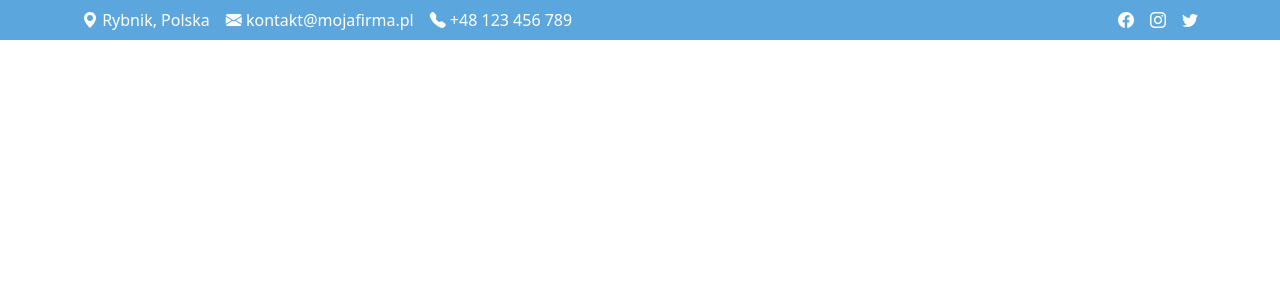
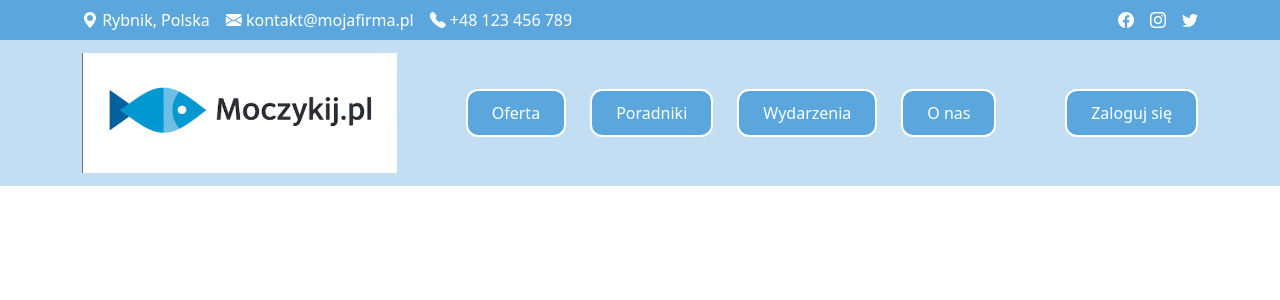
Before and after one commit to CichyFlashy/FishingStore, a PHP site: page / in a window 1280 px wide. Shown: the top 300 px of the page. Run offline with PHP 8.4, Linux system fonts and the light colour scheme.

Commit message:
feat: Add Navbar

```diff
--- a/index.html
+++ b/index.html
@@ -29,6 +29,36 @@
   </div>
 </div>
 
+<nav class="navbar navbar-expand-lg navbar-dark">
+    <div class="container">
+        <a class="navbar-brand" href="#"><img src="logo.png" class="logo-img" alt="Logo"></a>
+        <button class="navbar-toggler" type="button" data-bs-toggle="collapse" data-bs-target="#mainNavbar">
+            <span class="navbar-toggler-icon"></span>
+        </button>
+        <div class="collapse navbar-collapse" id="mainNavbar">
+            <ul class="navbar-nav mx-auto d-flex gap-4">
+                <li class="nav-item">
+                    <a class="btn btn-kafelek" href="#">Oferta</a>
+                </li>
+                <li class="nav-item">
+                    <a class="btn btn-kafelek" href="#">Poradniki</a>
+                </li>
+                <li class="nav-item">
+                    <a class="btn btn-kafelek" href="#">Wydarzenia</a>
+                </li>
+                <li class="nav-item">
+                    <a class="btn btn-kafelek" href="#">O nas</a>
+                </li>
+            </ul>
+
+
+            <div class="login ms-3">
+                <a href="#" class="btn btn-kafelek">Zaloguj się</a>
+            </div>
+        </div>
+    </div>
+</nav>
+
 
 <script src="https://cdn.jsdelivr.net/npm/bootstrap@5.3.2/dist/js/bootstrap.bundle.min.js"></script>
 
--- a/style.css
+++ b/style.css
@@ -1,3 +1,25 @@
 .top-bar{
             background-color: #5BA7DD;
         }
+.logo-img {
+    height: 120px; /* dostosuj wg uznania */
+}
+
+nav
+{
+          background-color: #C3DEF2;
+}
+
+.btn-kafelek {
+    background-color: #5BA7DD;
+    color: white;
+    border: 2px solid white;
+    padding: 0.6rem 1.5rem;
+    border-radius: 0.75rem;
+    transition: background-color 0.3s, color 0.3s;
+}
+
+.btn-kafelek:hover {
+    background-color: #4899d0;
+    color: white;
+}
```
Also changed, not shown: logo.png (added).
